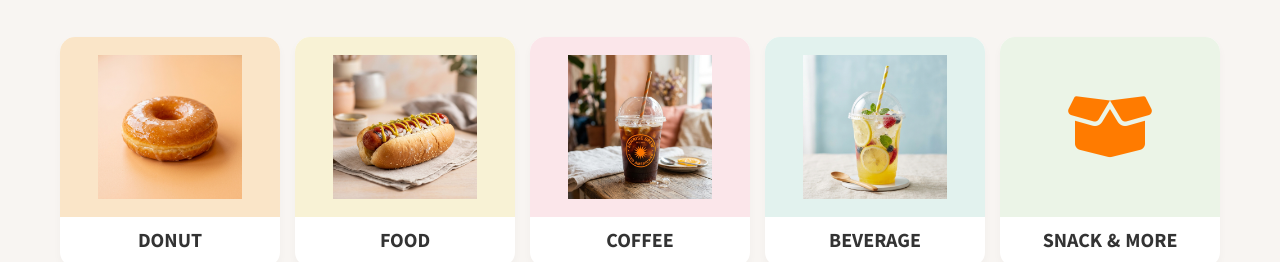
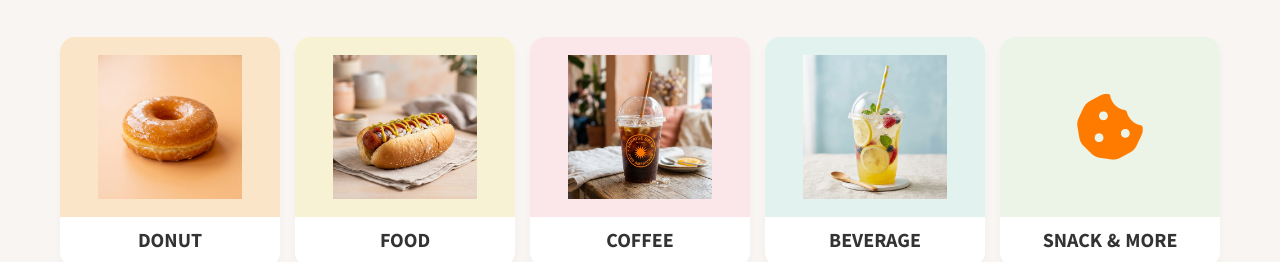
Before and after one commit to jagunnik/jagunnik, a plain HTML site: page index.html in a window 1280 px wide. Shown: the part 2167-2429 px from the top of the page. Drawn offline with Linux system fonts and the light colour scheme.

Commit message:
Add files via upload

```diff
--- a/index.html
+++ b/index.html
@@ -111,8 +111,8 @@
 
                 <a href="#" class="menu-card hover-rise">
                     <div class="menu-img">
-                        <!-- We use an icon here as snack image failed to generate -->
-                        <i class="fa-solid fa-box-open" style="font-size: 70px; color: #FF7B00;"></i>
+                        <!-- 스낵 느낌이 나는 아이콘으로 변경 -->
+                        <i class="fa-solid fa-cookie-bite" style="font-size: 70px; color: #FF7B00;"></i>
                     </div>
                     <h4>SNACK & MORE</h4>
                 </a>
```
